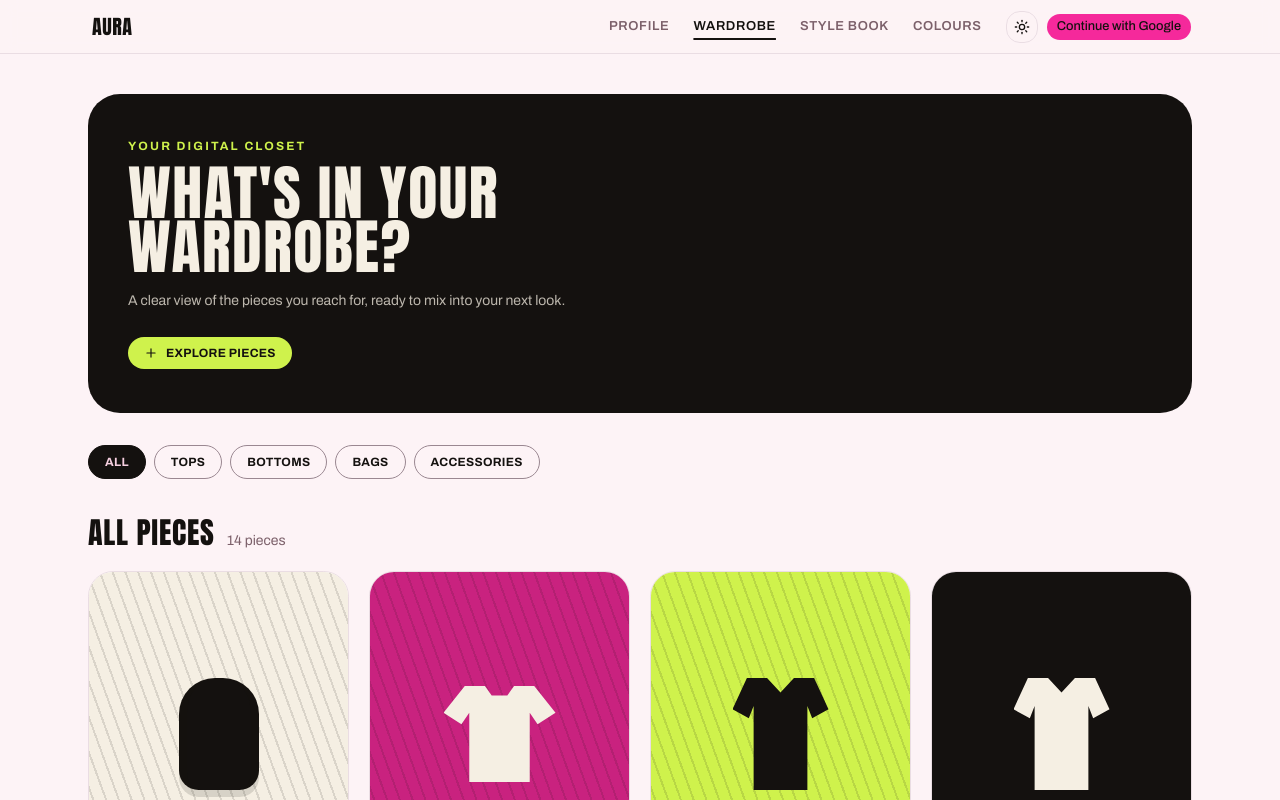
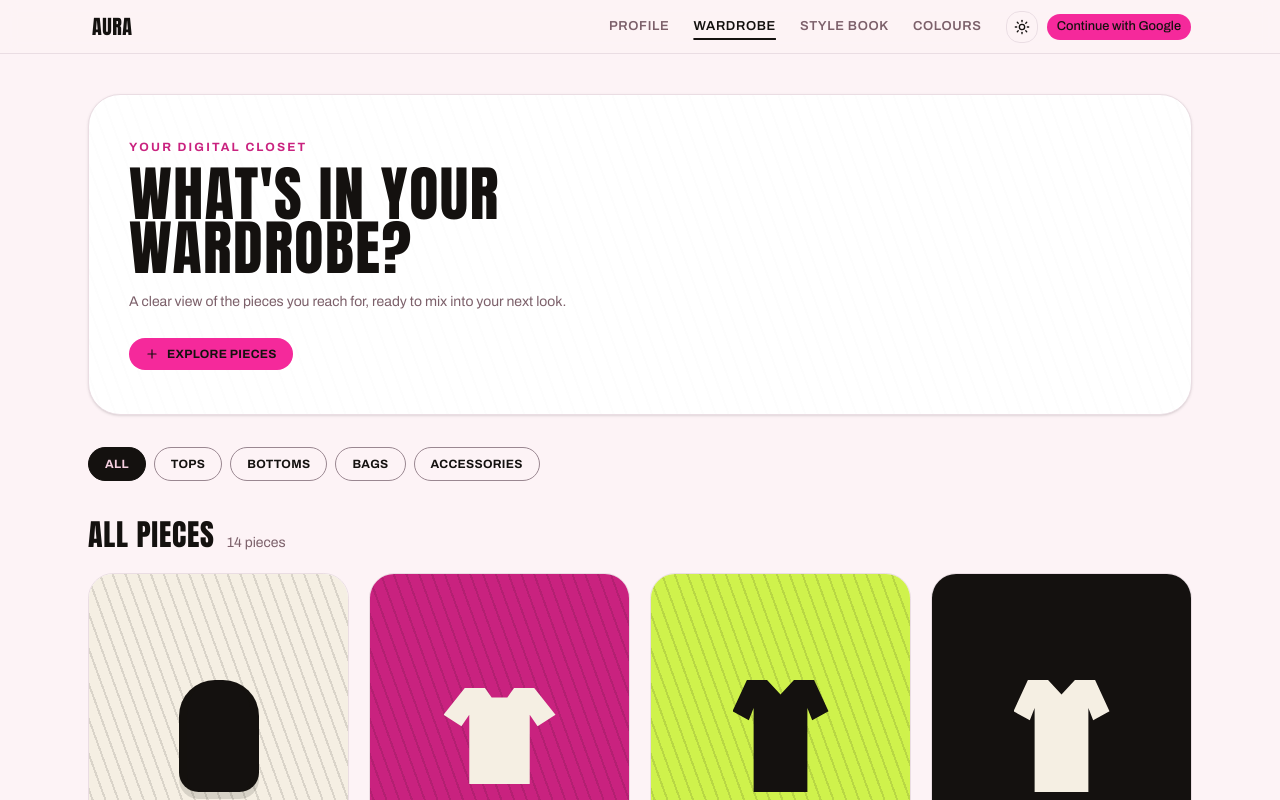
Before and after one commit to sushmitakanchan/fashion-app, a Next.js app: page /wardrobe in a window 1280 px wide. Shown: the top 800 px of the page. Built offline with nearby package versions, Linux system fonts and the light colour scheme; no server answers.

Commit message:
style: align wardrobe hero with light theme

```diff
--- a/src/components/wardrobe/wardrobe-gallery.tsx
+++ b/src/components/wardrobe/wardrobe-gallery.tsx
@@ -50,23 +50,23 @@
 
   return (
     <main className="mx-auto w-full max-w-6xl px-5 py-7 sm:px-6 sm:py-10">
-      <section className="bg-brand-ink text-brand-ink-foreground relative overflow-hidden rounded-[2rem] px-6 py-8 sm:px-10 sm:py-11">
-        <div aria-hidden="true" className="absolute inset-0 opacity-30" style={HATCH} />
+      <section className="bg-card text-card-foreground relative overflow-hidden rounded-[2rem] border px-6 py-8 shadow-sm sm:px-10 sm:py-11">
+        <div aria-hidden="true" className="absolute inset-0 opacity-[0.08]" style={HATCH} />
         <div className="relative">
           <div>
-            <p className="text-brand-lime text-xs font-bold tracking-[0.18em] uppercase">
+            <p className="text-brand-magenta text-xs font-bold tracking-[0.18em] uppercase">
               Your digital closet
             </p>
             <h1 className="font-heading mt-3 max-w-lg text-5xl leading-[0.9] tracking-wide uppercase sm:text-6xl">
               What&apos;s in your wardrobe?
             </h1>
-            <p className="mt-4 max-w-md text-sm leading-relaxed text-pretty text-brand-ink-foreground/75">
+            <p className="text-muted-foreground mt-4 max-w-md text-sm leading-relaxed text-pretty">
               A clear view of the pieces you reach for, ready to mix into your
               next look.
             </p>
             <a
               href="#wardrobe-items"
-              className="bg-brand-lime text-brand-lime-foreground focus-visible:ring-brand-lime mt-6 inline-flex items-center gap-2 rounded-full px-4 py-2 text-xs font-bold tracking-wide uppercase transition-transform hover:-translate-y-0.5 focus-visible:ring-3 focus-visible:outline-none"
+              className="bg-cta text-cta-foreground focus-visible:ring-ring mt-6 inline-flex items-center gap-2 rounded-full px-4 py-2 text-xs font-bold tracking-wide uppercase transition-transform hover:-translate-y-0.5 hover:brightness-105 focus-visible:ring-3 focus-visible:outline-none"
             >
               <PlusIcon aria-hidden="true" className="size-3.5" />
               Explore pieces
```
